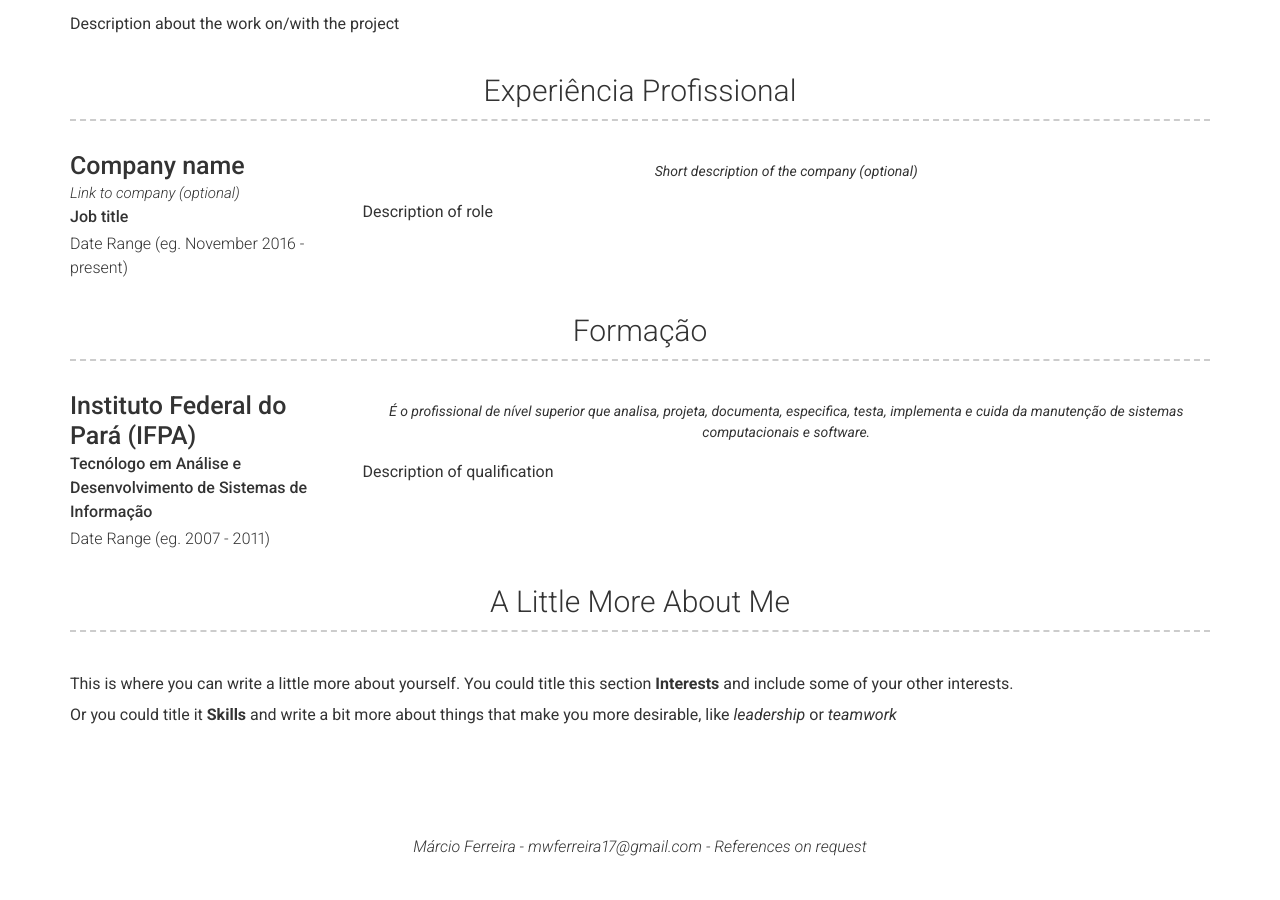
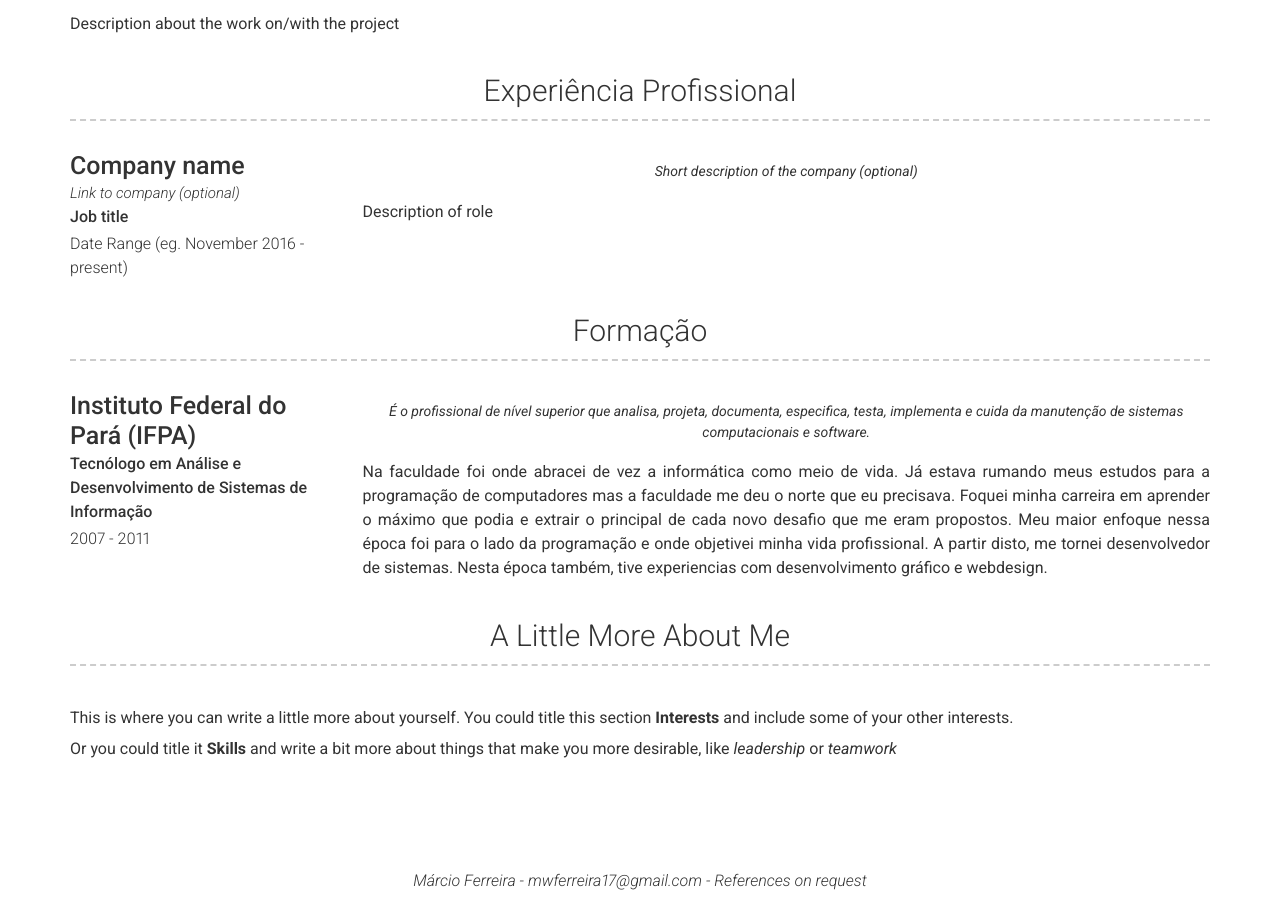
Before and after one commit to mferreira17/mferreira17.github.io, a Jekyll site: the page built from index.md, in a window 1280 px wide and 900 px high, scrolled down 724 px. Built offline with Jekyll 4.4.1, drawn with Linux system fonts in a browser that asks for light colours; nearby versions of some CDN libraries; before the commit the page ends 1590 px from its top, so only the background shows below that.

Commit message:
Update education.yml

```diff
--- a/_data/education.yml
+++ b/_data/education.yml
@@ -1,9 +1,12 @@
 # Education Template
 - layout: left
   name: Instituto Federal do Pará (IFPA)
-  dates: Date Range (eg. 2007 - 2011)
+  dates: 2007 - 2011
   qualification: Tecnólogo em Análise e Desenvolvimento de Sistemas de Informação
   quote: >
     É o profissional de nível superior que analisa, projeta, documenta, especifica, testa, implementa e cuida da manutenção de sistemas computacionais e software.
   description: | # this will include new lines to allow paragraphs
-    Description of qualification
+    Na faculdade foi onde abracei de vez a informática como meio de vida. Já estava rumando meus estudos para a programação de computadores mas a faculdade
+    me deu o norte que eu precisava. Foquei minha carreira em aprender o máximo que podia e extrair o principal de cada novo desafio que me eram propostos.
+    Meu maior enfoque nessa época foi para o lado da programação e onde objetivei minha vida profissional. A partir disto, me tornei desenvolvedor de sistemas.
+    Nesta época também, tive experiencias com desenvolvimento gráfico e webdesign.
```
